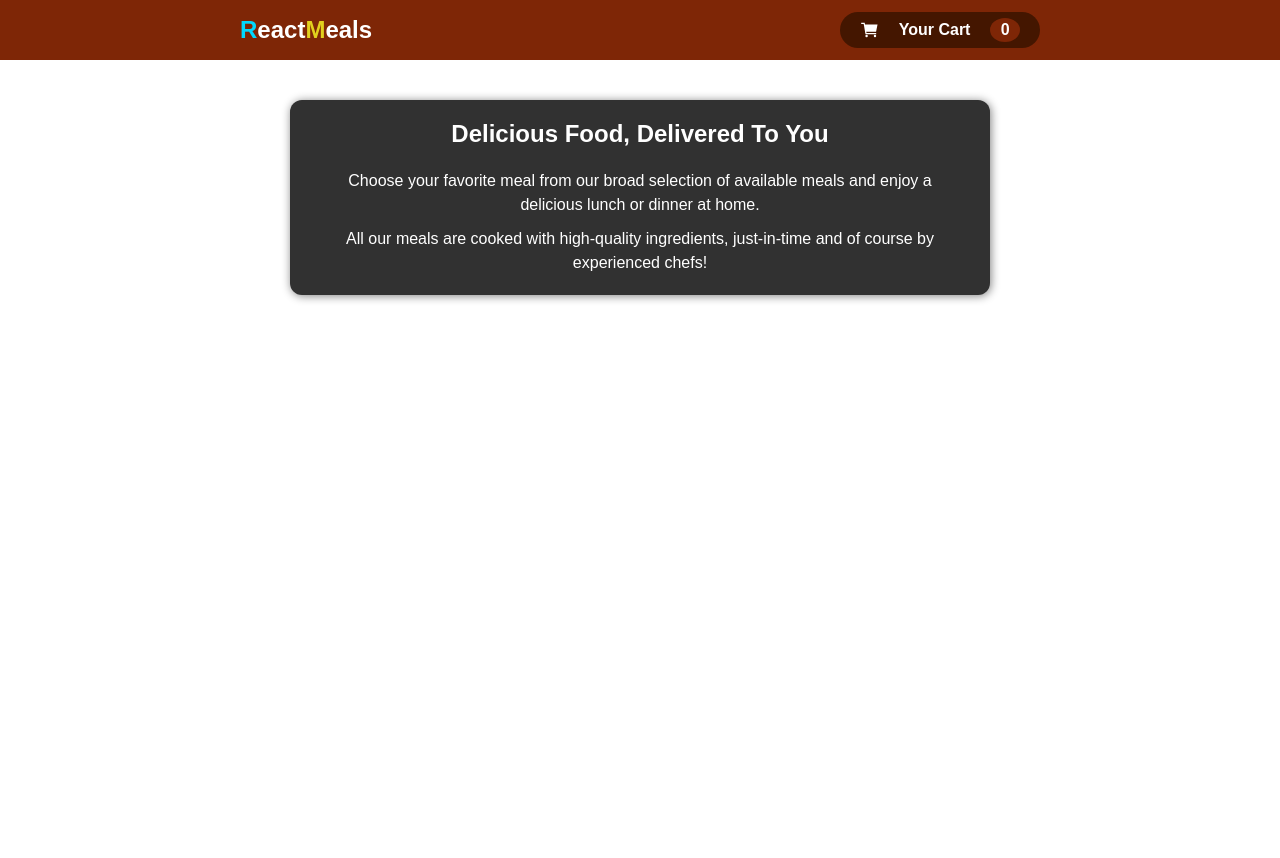
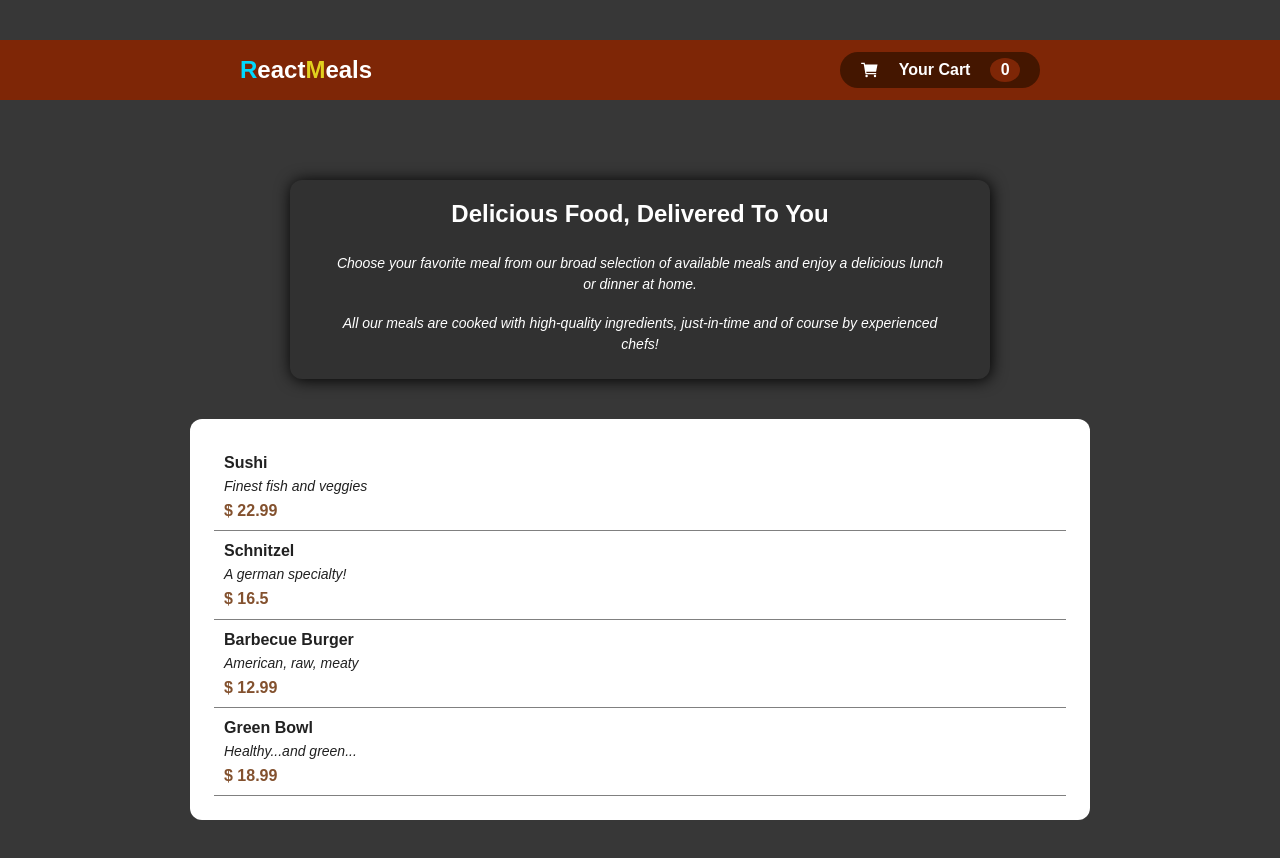
Before and after one commit to SanathRai33/ReactMeals, a React (Vite) app: page / in a window 1280 px wide. Before the commit the page ends 800 px from the top, so only its background shows below. Built offline with nearby package versions, Linux system fonts and the light colour scheme.

Commit message:
Made the Items visible

```diff
--- a/src/App.css
+++ b/src/App.css
@@ -1,3 +1,8 @@
+.App {
+  padding: 40px 0;
+  background-color: #373737;
+}
+
 .header {
   width: 100%;
   height: 60px;
@@ -51,11 +56,13 @@
   justify-content: center;
   align-items: center;
   flex-direction: column;
+  gap: 40px;
 }
 
 .summary {
   width: 700px;
   /* height: 160px; */
+  max-width: 92%;
   padding: 20px 40px;
   display: flex;
   align-items: center;
@@ -67,12 +74,41 @@
   color: white;
   text-align: center;
   font-family: 'Quicksand', sans-serif;
-  box-shadow: 1px 1px 10px gray;
+  box-shadow: 1px 1px 16px black;
 }
 
 .summary h2{
   margin-bottom: 10px;
   font-weight: 700;
+}
+
+.meals-list {
+  width: 900px;
+  max-width: 90%;
+  padding: 24px;
+  background-color: white;
+  border-radius: 12px;
+}
+
+.meals-item {
+  padding: 10px;
+  border-bottom: 1px solid gray;
+  font-family: 'Quicksand', sans-serif;
+}
+
+.meals-item h5{
+  font-size: 16px;
+}
+
+.main-section p {
+  font-size: 14px;
+  font-style: italic;
+  padding: 4px 0;
+}
+
+.meals-list .price {
+  color: #83512e;
+  font-weight: 800;
 }
 
 
@@ -88,16 +124,16 @@
 /* Mobile Views */
 @media (max-width: 480px) {
   .header {
-    padding: 0 20px;
+    padding: 0 10px;
   }
 
   .summary {
-    width: 420px;
+    padding: 20px;
   }
 
   .summary h2{
     font-weight: 500;
-    font-size: 23px;
+    font-size: 21px;
   }
 
   .summary p{
--- a/src/App.jsx
+++ b/src/App.jsx
@@ -1,17 +1,19 @@
 import './App.css'
 import Navbar from './components/Layout/Header'
 import Summary from './components/Layout/Summary'
+import MealsList from './components/Meals/MealsList'
 
 function App() {
 
   return (
-    <>
+    <div className='App'>
     <Navbar />
     <section className='main-section'>
       <h1 className='just'></h1>
       <Summary />
+      <MealsList />
     </section>
-    </>
+    </div>
   )
 }
 
--- /dev/null
+++ b/src/components/Meals/MealsItem.jsx
@@ -0,0 +1,13 @@
+import React from 'react'
+
+const MealsItem = ({ name, description, price }) => {
+    return (
+        <div className='meals-item'>
+            <h5>{name}</h5>
+            <p>{description}</p>
+            <h5 className='price'> $ {price}</h5>
+        </div>
+    )
+}
+
+export default MealsItem
--- /dev/null
+++ b/src/components/Meals/MealsList.jsx
@@ -0,0 +1,51 @@
+import React from 'react'
+import MealsItem from './MealsItem'
+
+const MealsList = () => {
+
+    const DUMMY_MEALS = [
+        {
+            id: 'm1',
+            name: 'Sushi',
+            description: 'Finest fish and veggies',
+            price: 22.99,
+        },
+        {
+            id: 'm2',
+            name: 'Schnitzel',
+            description: 'A german specialty!',
+            price: 16.5,
+        },
+        {
+            id: 'm3',
+            name: 'Barbecue Burger',
+            description: 'American, raw, meaty',
+            price: 12.99,
+        },
+        {
+            id: 'm4',
+            name: 'Green Bowl',
+            description: 'Healthy...and green...',
+            price: 18.99,
+        },
+    ];
+
+    return (
+        <div className='meals-list'>
+            {
+                DUMMY_MEALS.map((meal) => {
+                    return (
+                        <MealsItem
+                            key={meal.id}
+                            name={meal.name}
+                            description={meal.description}
+                            price={meal.price}
+                        />
+                    )
+                })
+            }
+        </div>
+    )
+}
+
+export default MealsList
```
